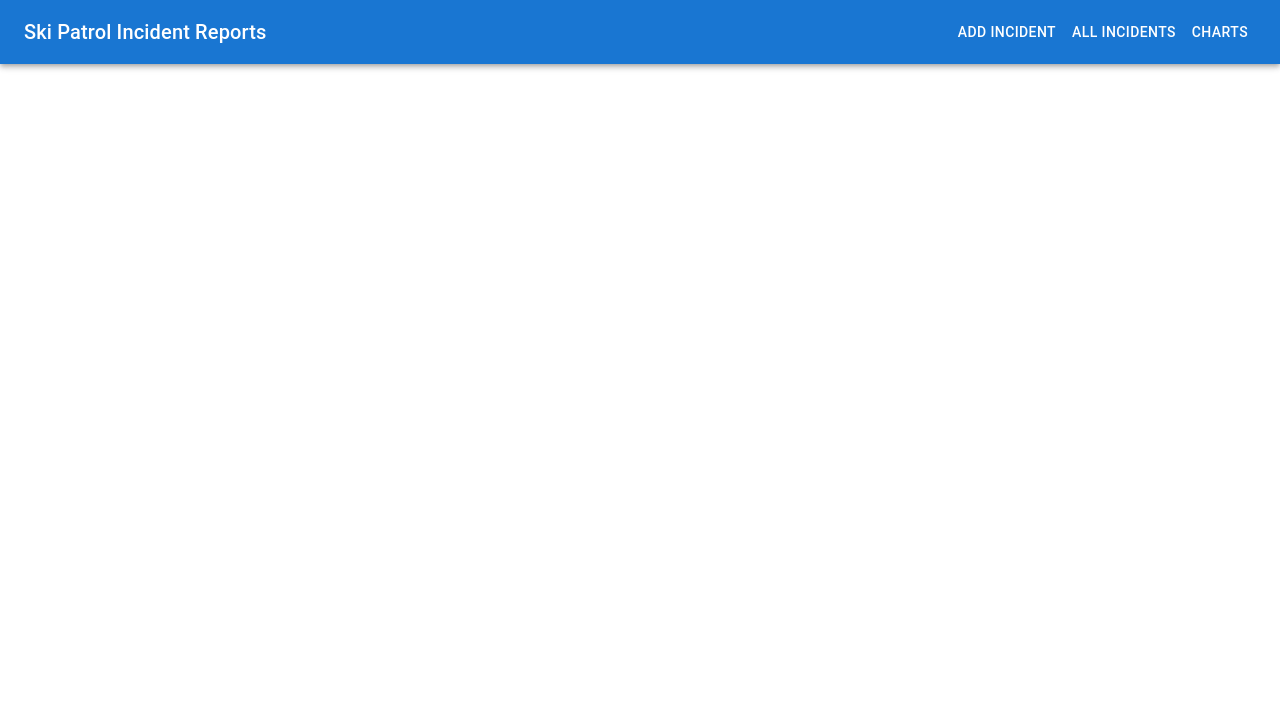
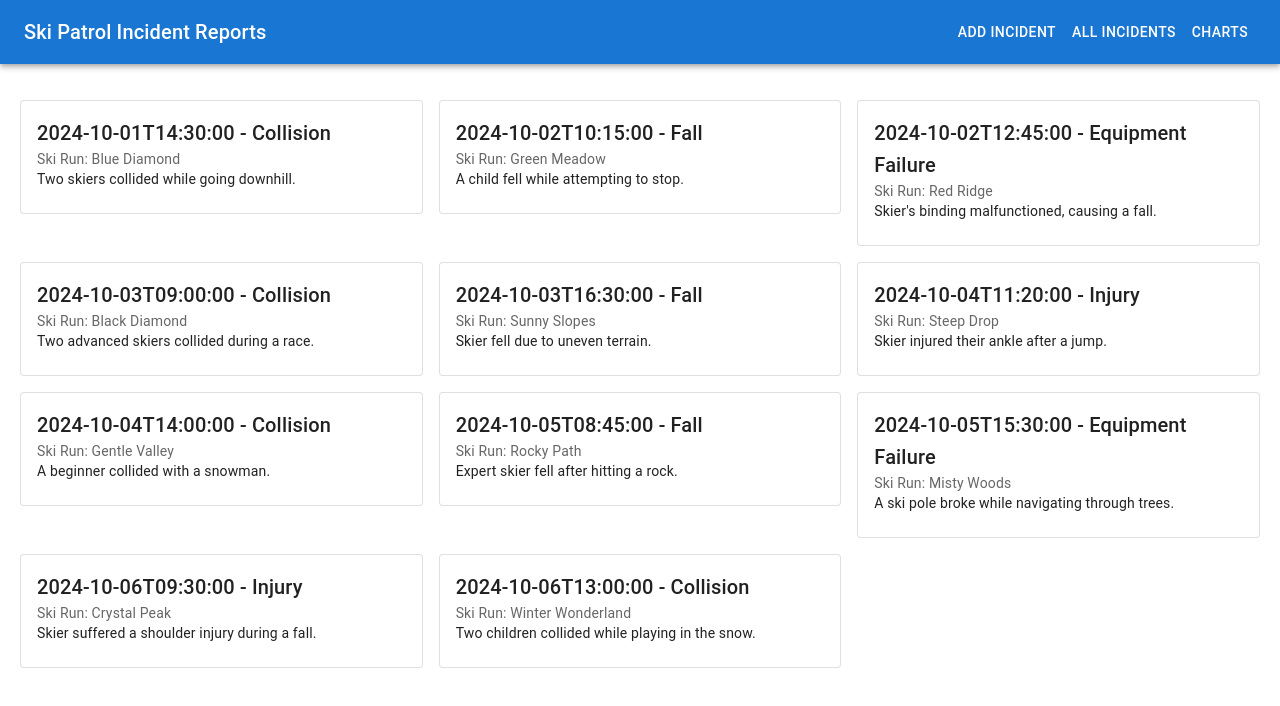
Before and after one commit to KlamChowder1/SkiPatrolIncidents, a React (Create React App) app in the folder ski-patrol-incidents/: page /incidents in a window 1280 px wide. Shown: the top 706 px of the page. Built offline with nearby package versions, Linux system fonts and the light colour scheme.

Commit message:
initial incidents structure with incident list

```diff
--- a/ski-patrol-incidents/src/App.js
+++ b/ski-patrol-incidents/src/App.js
@@ -1,7 +1,8 @@
-import React, { useState } from 'react';
+import React from 'react';
 import { BrowserRouter as Router, Routes, Route, Link } from 'react-router-dom';
 import { AppBar, Toolbar, Typography, Button, Box } from '@mui/material';
 import AddIncidentForm from './components/AddIncidentForm';
+import IncidentList from './components/IncidentList';
 
 function App() {
   return (
@@ -28,6 +29,7 @@ function App() {
       <Box sx={{ mt: 2 }}>
         <Routes>
           <Route path="/add-incident" element={<AddIncidentForm />} />
+          <Route path="/incidents" element={<IncidentList />} />
         </Routes>
       </Box>
     </Router>
--- /dev/null
+++ b/ski-patrol-incidents/src/components/IncidentList.jsx
@@ -0,0 +1,28 @@
+import React from 'react';
+import { Grid, Card, CardContent, Typography } from '@mui/material';
+import incidentsData from './sampleIncidents.json';
+
+const IncidentList = () => {
+  const incidents = incidentsData.incidents;
+  return (
+    <Grid container spacing={2} style={{ padding: '20px' }}>
+      {incidents.map((incident, index) => (
+        <Grid item xs={12} sm={6} md={4} key={index}>
+          <Card variant="outlined">
+            <CardContent>
+              <Typography variant="h6" component="div">
+                {incident.datetime} - {incident.type_of_incident}
+              </Typography>
+              <Typography variant="body2" color="text.secondary">
+                Ski Run: {incident.ski_run}
+              </Typography>
+              <Typography variant="body2">{incident.description}</Typography>
+            </CardContent>
+          </Card>
+        </Grid>
+      ))}
+    </Grid>
+  );
+};
+
+export default IncidentList;
--- /dev/null
+++ b/ski-patrol-incidents/src/components/sampleIncidents.json
@@ -0,0 +1,103 @@
+{
+    "incidents": [
+      {
+        "datetime": "2024-10-01T14:30:00",
+        "type_of_incident": "Collision",
+        "ski_run": "Blue Diamond",
+        "ski_run_difficulty": "Intermediate",
+        "skier_level": "Intermediate",
+        "skier_age_group": "Adult",
+        "description": "Two skiers collided while going downhill."
+      },
+      {
+        "datetime": "2024-10-02T10:15:00",
+        "type_of_incident": "Fall",
+        "ski_run": "Green Meadow",
+        "ski_run_difficulty": "Beginner",
+        "skier_level": "Beginner",
+        "skier_age_group": "Child",
+        "description": "A child fell while attempting to stop."
+      },
+      {
+        "datetime": "2024-10-02T12:45:00",
+        "type_of_incident": "Equipment Failure",
+        "ski_run": "Red Ridge",
+        "ski_run_difficulty": "Advanced",
+        "skier_level": "Expert",
+        "skier_age_group": "Adult",
+        "description": "Skier's binding malfunctioned, causing a fall."
+      },
+      {
+        "datetime": "2024-10-03T09:00:00",
+        "type_of_incident": "Collision",
+        "ski_run": "Black Diamond",
+        "ski_run_difficulty": "Expert",
+        "skier_level": "Expert",
+        "skier_age_group": "Senior",
+        "description": "Two advanced skiers collided during a race."
+      },
+      {
+        "datetime": "2024-10-03T16:30:00",
+        "type_of_incident": "Fall",
+        "ski_run": "Sunny Slopes",
+        "ski_run_difficulty": "Intermediate",
+        "skier_level": "Intermediate",
+        "skier_age_group": "Adult",
+        "description": "Skier fell due to uneven terrain."
+      },
+      {
+        "datetime": "2024-10-04T11:20:00",
+        "type_of_incident": "Injury",
+        "ski_run": "Steep Drop",
+        "ski_run_difficulty": "Advanced",
+        "skier_level": "Intermediate",
+        "skier_age_group": "Teen",
+        "description": "Skier injured their ankle after a jump."
+      },
+      {
+        "datetime": "2024-10-04T14:00:00",
+        "type_of_incident": "Collision",
+        "ski_run": "Gentle Valley",
+        "ski_run_difficulty": "Beginner",
+        "skier_level": "Beginner",
+        "skier_age_group": "Child",
+        "description": "A beginner collided with a snowman."
+      },
+      {
+        "datetime": "2024-10-05T08:45:00",
+        "type_of_incident": "Fall",
+        "ski_run": "Rocky Path",
+        "ski_run_difficulty": "Advanced",
+        "skier_level": "Expert",
+        "skier_age_group": "Adult",
+        "description": "Expert skier fell after hitting a rock."
+      },
+      {
+        "datetime": "2024-10-05T15:30:00",
+        "type_of_incident": "Equipment Failure",
+        "ski_run": "Misty Woods",
+        "ski_run_difficulty": "Intermediate",
+        "skier_level": "Advanced",
+        "skier_age_group": "Senior",
+        "description": "A ski pole broke while navigating through trees."
+      },
+      {
+        "datetime": "2024-10-06T09:30:00",
+        "type_of_incident": "Injury",
+        "ski_run": "Crystal Peak",
+        "ski_run_difficulty": "Expert",
+        "skier_level": "Intermediate",
+        "skier_age_group": "Adult",
+        "description": "Skier suffered a shoulder injury during a fall."
+      },
+      {
+        "datetime": "2024-10-06T13:00:00",
+        "type_of_incident": "Collision",
+        "ski_run": "Winter Wonderland",
+        "ski_run_difficulty": "Beginner",
+        "skier_level": "Beginner",
+        "skier_age_group": "Child",
+        "description": "Two children collided while playing in the snow."
+      }
+    ]
+  }
```
Also changed, not shown: ski-patrol-incidents/src/components/IncidentCharts.jsx (added).
